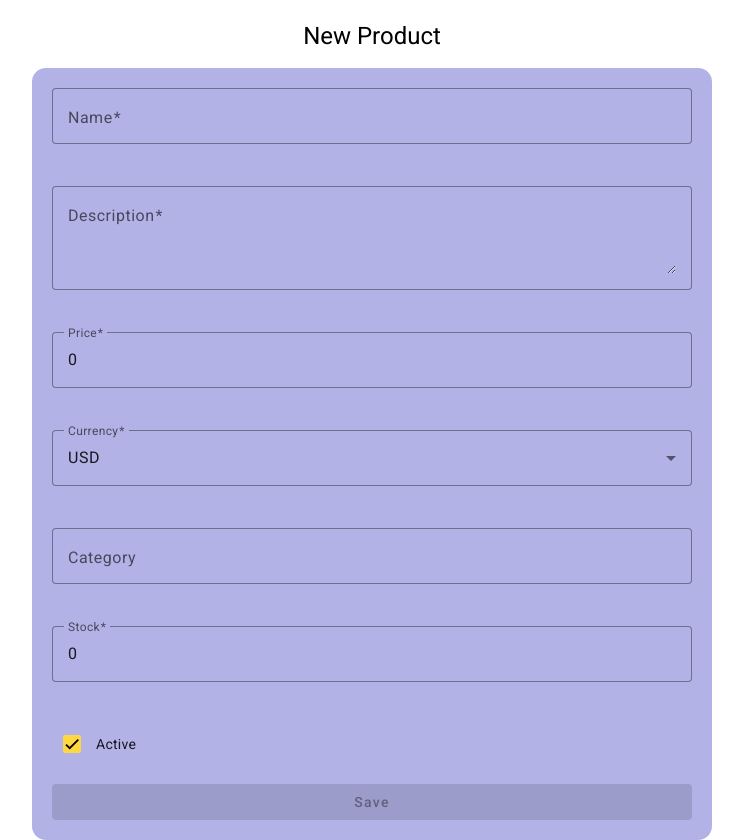
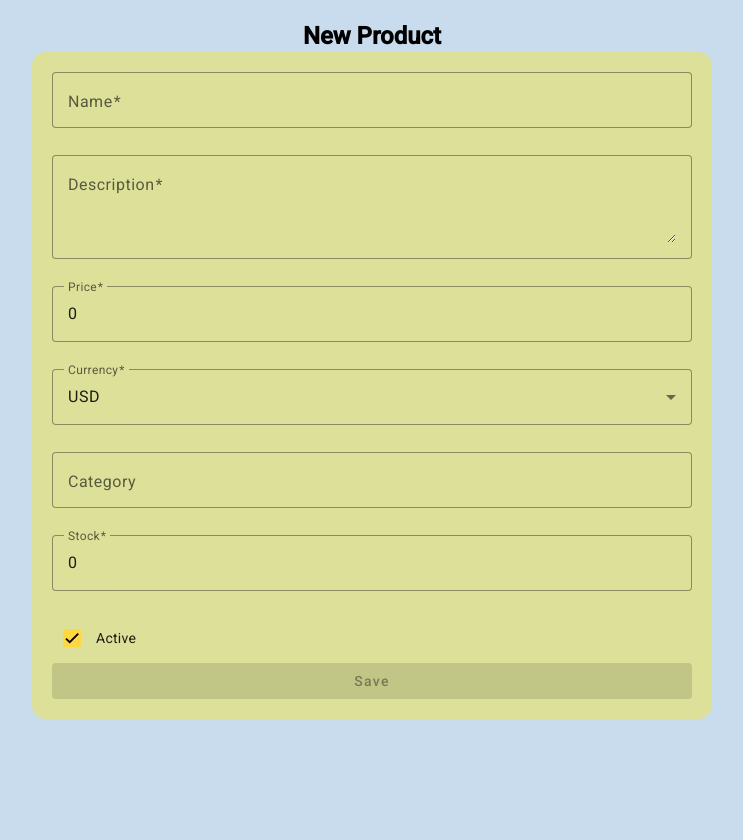
Before and after one commit to Ridan77/product-dashboard, an Angular app: page /products/new in a window 1280 px wide. Shown: the whole page, without its empty margins (268-1011 px from the left). After the commit the page ends 800 px from the top, so only its background shows below. Built offline with nearby package versions, Linux system fonts and the light colour scheme.

Commit message:
finish list design

```diff
--- a/angular.json
+++ b/angular.json
@@ -86,7 +86,7 @@
             ],
             "styles": [
               "@angular/material/prebuilt-themes/deeppurple-amber.css",
-              "src/styles.css"
+              "styles.css"
             ],
             "scripts": []
           }
--- a/src/app/components/app.component.css
+++ b/src/app/components/app.component.css
@@ -1,6 +1,8 @@
+
 :host {
   --bright-blue: oklch(51.01% 0.274 263.83);
-  --electric-violet: oklch(53.18% 0.28 296.97);
+  /* --electric-violet: oklch(53.18% 0.28 296.97); */
+  --electric-violet: oklch(88.707% 0.09135 110.872);
   --french-violet: oklch(47.66% 0.246 305.88);
   --vivid-pink: oklch(69.02% 0.277 332.77);
   --hot-red: oklch(61.42% 0.238 15.34);
@@ -9,9 +11,11 @@
   --gray-900: oklch(19.37% 0.006 300.98);
   --gray-700: oklch(36.98% 0.014 302.71);
   --gray-400: oklch(70.9% 0.015 304.04);
-  --green: rgb(33, 229, 33);
+  /* --green: rgb(33, 229, 33); */
+  --green: rgb(88, 87, 69);
   --bg-general: rgb(178, 178, 231);
-  --bg-fixed: rgb(15, 154, 201);
+  /* --bg-fixed: rgb(15, 154, 201); */
+  --bg-fixed: rgb(23, 87, 109);
   --red-to-pink-to-purple-vertical-gradient: linear-gradient(
     180deg,
     var(--orange-red) 0%,
--- a/src/app/components/product-form/product-form.component.css
+++ b/src/app/components/product-form/product-form.component.css
@@ -1,23 +1,26 @@
-h1{
+.edit-create-container {
+  height: 100vh;
+}
+h1 {
   text-align: center;
-  margin-top: 20px;
+  padding-top: 20px;
+  font-weight: 700;
+  margin: 0;
 }
 
 .image-preview {
   display: flex;
   justify-self: center;
-  padding: 20px;
+  padding: 10px;
 }
 
 form {
   display: grid;
   width: 50%;
   margin: auto;
-  gap: 20px;
-  background-color: var(--bg-general);
+  gap: 5px;
+  background-color: var(--electric-violet);
   color: white;
   padding: 20px;
   border-radius: 1em;
-
-
 }
--- a/src/app/components/product-form/product-form.component.html
+++ b/src/app/components/product-form/product-form.component.html
@@ -1,14 +1,12 @@
+<div class="edit-create-container">
+
   <h1>{{ isEditMode ? 'Edit Product' : 'New Product' }}</h1>
 
   <mat-error *ngIf="error">{{ error }}</mat-error>
 
   <!-- Product image (edit mode only) -->
   <div *ngIf="isEditMode && !loading" class="image-preview">
-  <img
-    class="product-image"
-    [src]="getImageUrl(form.get('name')?.value)"
-    [alt]="form.get('name')?.value"
-  />
+    <img class="product-image" [src]="getImageUrl(form.get('name')?.value)" [alt]="form.get('name')?.value" />
   </div>
 
   <form [formGroup]="form" (ngSubmit)="submit()" class="product-form">
@@ -74,13 +72,11 @@
     </mat-checkbox>
 
     <!-- Submit -->
-  <button
-    mat-raised-button
-    color="primary"
-    type="submit"
-    [disabled]="loading || form.invalid || (isEditMode && !existingProduct)"
-  >
+    <button mat-raised-button color="primary" type="submit"
+      [disabled]="loading || form.invalid || (isEditMode && !existingProduct)">
       {{ loading ? 'Saving...' : 'Save' }}
     </button>
 
   </form>
+
+</div>
--- a/src/app/components/products-list/products-list.component.css
+++ b/src/app/components/products-list/products-list.component.css
@@ -1,34 +1,25 @@
 .main-container {
   width: 100%;
   height: 100%;
-  /* background-color: var(--bg-general); */
+  display: grid;
+  grid-template-rows: auto 1fr auto;
 }
 
-.header,
-.pagination {
+.header {
+  padding: 10px;
+  grid-row: 1;
   position: fixed;
+  width: 100%;
+  top: 0;
   background-color: var(--bg-fixed);
+  color: white;
   z-index: 1000;
-  padding: 20px;
-  width: 100%;
-  color: white;
-}
-.header {
-  top: 0;
-}
-.pagination{
-  display: flex;
-  align-items: center;
 }
 .header .main-header {
   display: flex;
   justify-content: space-around;
 }
-
 .header .main-header button {
-  background-color: inherit;
-}
-.pagination button {
   background-color: inherit;
 }
 .filters {
@@ -40,22 +31,35 @@
 }
 
 .pagination {
+  grid-row: 3;
+  position: fixed;
   bottom: 0;
-  text-align: center;
+  width: 100%;
+  padding: 20px;
+  z-index: 1000;
   display: flex;
   justify-content: center;
-  gap: 20px;
+  gap: 10px;
+  align-items: center;
+  color: white;
+  background-color: var(--bg-fixed);
+}
+
+.pagination button {
+  background-color: inherit;
 }
 
 .list-content,
 .msg-or-err {
-  padding-top: 170px;
-  padding-bottom: 100px;
+  grid-row: 2;
   height: 100%;
+  padding: 150px 10px 40px 10px;
 }
 .msg-or-err {
+  padding-top: 170px;
   text-align: center;
   font-size: 2em;
+  color: var(--bg-fixed);
 }
 
 .products-grid {
@@ -64,9 +68,6 @@
   gap: 20px;
   grid-template-columns: repeat(auto-fill, minmax(250px, 1fr));
   grid-auto-rows: auto;
-
-  max-width: calc(4 * 250px + 3 * 20px);
-  margin-inline: auto;
 }
 .product-card {
   background-color: var(--electric-violet);
@@ -77,7 +78,9 @@
   grid-template-rows: subgrid;
   grid-row: span 4;
 }
-
+.product-card h3 {
+  font-weight: 700;
+}
 .product-image {
   margin: auto;
   object-fit: contain;
--- a/src/app/components/products-list/products-list.component.html
+++ b/src/app/components/products-list/products-list.component.html
@@ -54,8 +54,8 @@
     </p>
 
     <!-- Cards -->
-    <div class="list-content">
-        <div class="products-grid" *ngIf="!loading && !error && products.length > 0">
+    <div class="list-content" *ngIf="!loading && !error && products.length > 0">
+        <div class="products-grid" >
             <div class="product-card" *ngFor="let product of products">
                 <div class="card-header">
                     <h3>{{ product.name }}</h3>
--- a/src/app/components/products-list/products-list.component.ts
+++ b/src/app/components/products-list/products-list.component.ts
@@ -14,7 +14,7 @@ import { MatFormFieldModule } from '@angular/material/form-field'
 import { MatInputModule } from '@angular/material/input'
 import { MatSelectModule } from '@angular/material/select'
 import { MatButtonModule } from '@angular/material/button'
-const PAGE_SIZE = 4
+const PAGE_SIZE = 8
 
 @Component({
   selector: 'app-products-list',
--- a/src/styles.css
+++ b/src/styles.css
@@ -1,4 +1,4 @@
 /* You can add global styles to this file, and also import other style files */
 
 html, body { height: 100%; }
-body { margin: 0; font-family: Roboto, "Helvetica Neue", sans-serif; }
+body { background-color:rgb(200, 220, 238) ; margin: 0; font-family: Roboto, "Helvetica Neue", sans-serif; }
```
Lines whose indentation alone changed are shown as unchanged.
